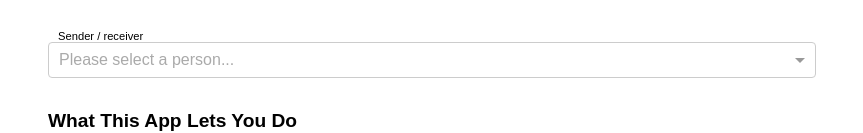
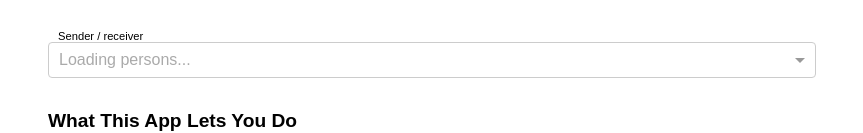
Before and after one commit to LarsBoJensen/hca-letters, a React (Create React App) app in the folder app/: page / in a window 1280 px wide. Shown: the part 189-322 px from the top of the page, without its empty margins (208-1071 px from the left). Built offline with nearby package versions, Linux system fonts and the light colour scheme; no server answers; what react-refetch would draw is missing.

Commit message:
Adds fetching state placeholder text to person select

```diff
--- a/app/src/PersonSelect/PersonSelect.js
+++ b/app/src/PersonSelect/PersonSelect.js
@@ -11,6 +11,7 @@ class PersonSelect extends React.Component {
     this.state = {
       selectedOption: '',
       people: {},
+      placeholder: 'Loading persons...'
     };
 
     this.handlePersonChange = this.handlePersonChange.bind(this);
@@ -28,7 +29,7 @@ class PersonSelect extends React.Component {
           // if 200 ok
           return response.json()
             .then(data => {
-              this.setState({ people: data });
+              this.setState({ people: data, placeholder: 'Please select a person...' });
             })
             .catch(err => {
               console.error('An error occurred', err);
@@ -89,7 +90,7 @@ class PersonSelect extends React.Component {
         <Select
           name="select-person"
           id="select-person"
-          placeholder="Please select a person..."
+          placeholder={this.state.placeholder}
           value={value}
           onChange={this.handlePersonChange}
           options={options}
```
